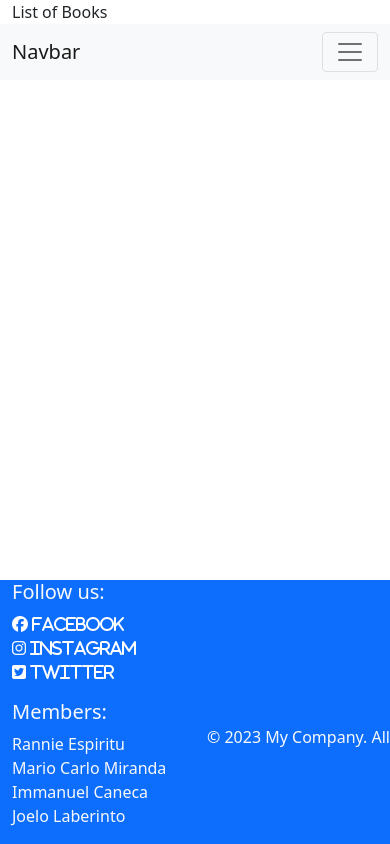
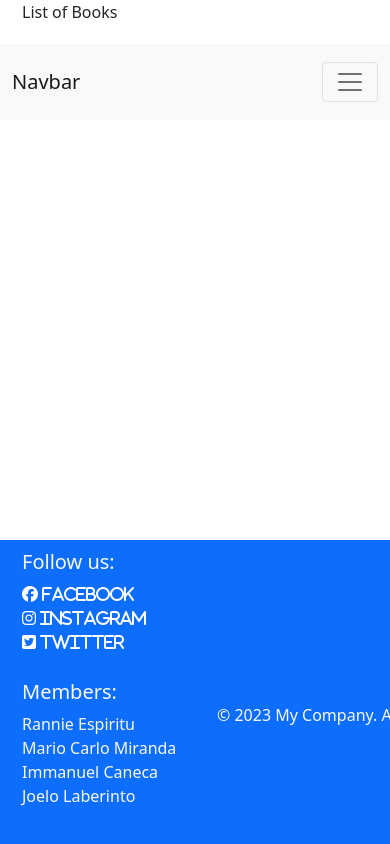
Before and after one commit to joelobros23/bootstrap5, a plain HTML site: page index.html in a window 390 px wide. Drawn offline with nearby package versions, Linux system fonts and the light colour scheme.

Commit message:
margins of footer

```diff
--- a/index.html
+++ b/index.html
@@ -19,6 +19,10 @@
         position: absolute;
         bottom: 80%;
         left: 70%;
+      }
+
+      div {
+        margin: 10px;
       }
 
       .copywrite {
```
